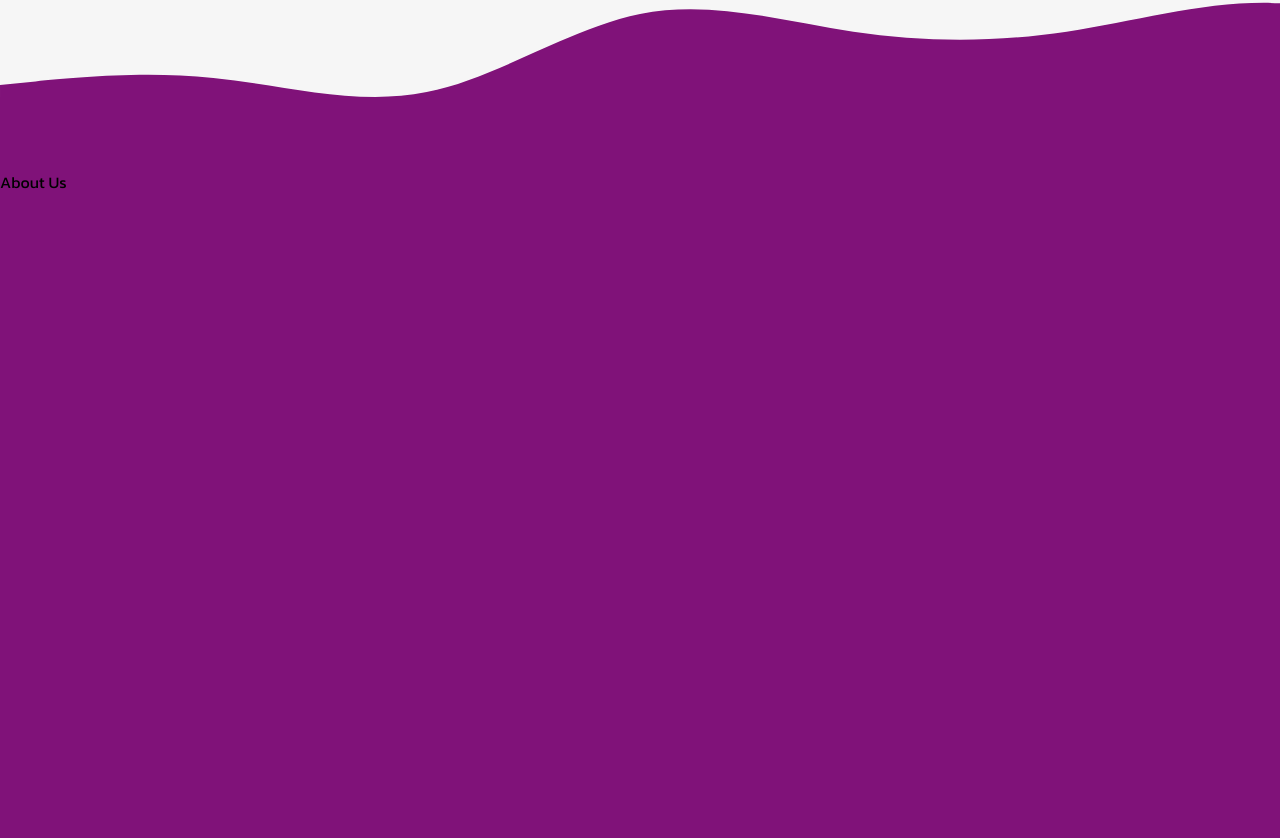
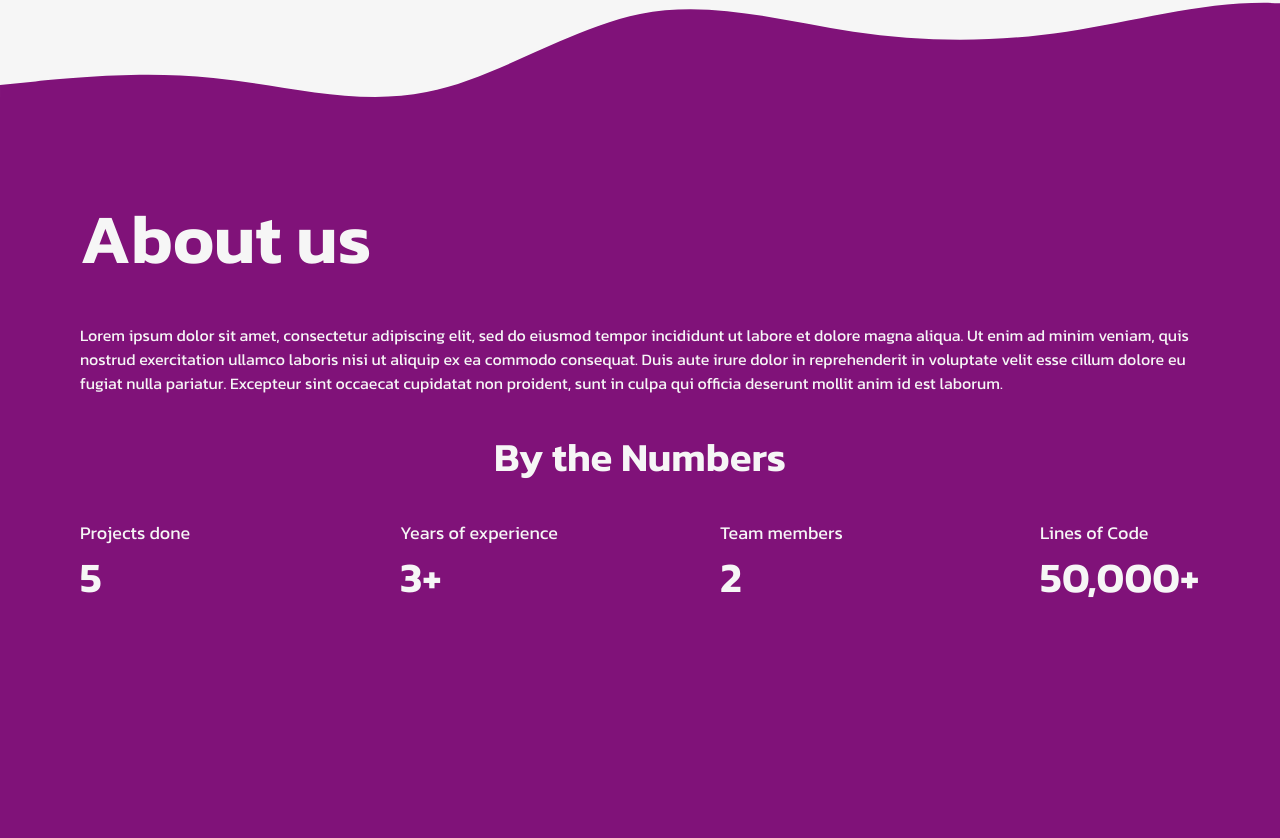
Before and after one commit to zexach/softwara, a React (Create React App) app: page / in a window 1280 px wide. Shown: the part 722-1560 px from the top of the page. Built offline with nearby package versions, Linux system fonts and the light colour scheme.

Commit message:
Added Key metrics components to about us page

```diff
--- a/package.json
+++ b/package.json
@@ -11,6 +11,7 @@
     "@types/react": "^18.3.3",
     "@types/react-dom": "^18.3.0",
     "react": "^18.3.1",
+    "react-countup": "^6.5.3",
     "react-dom": "^18.3.1",
     "react-scripts": "5.0.1",
     "react-type-animation": "^3.2.0",
--- /dev/null
+++ b/src/components/KeyMetrics/KeyMetric.scss
@@ -0,0 +1,14 @@
+@import '../../style/_variables.scss';
+
+.key-metric{
+    width: 160px;
+    &__text{
+        font-size: 18px;
+    }
+    &__number{
+        display: flex;
+        flex-direction: row;
+        font-size: 42px;
+        font-weight: 600;
+    }
+}
--- /dev/null
+++ b/src/components/KeyMetrics/KeyMetric.tsx
@@ -0,0 +1,27 @@
+import React from "react";
+import './KeyMetric.scss';
+import CountUp from "react-countup";
+
+type Props = {
+    children?: React.ReactNode;
+    text: string;
+    number: number;
+    cca: boolean;
+}
+
+const KeyMetric: React.FC<Props> = ({ text, number, cca }) => {
+
+    return(
+        <>
+        <div className="key-metric">
+            <p className="key-metric__text">{ text }</p>
+            <div className="key-metric__number">
+                <CountUp className="key-metric__number__info" enableScrollSpy={true} redraw={false} duration={3} end={number} />
+                <span className="key-metric__number__span">{ cca ? '+' : '' }</span>
+            </div>
+        </div>
+        </>
+    );
+}
+
+export default KeyMetric;
--- a/src/pages/AboutUsPage/AboutUsPage.scss
+++ b/src/pages/AboutUsPage/AboutUsPage.scss
@@ -1,7 +1,39 @@
 @import '../../style/_variables.scss';
 
 .about-us-page{
-    width: 100%;
+    max-width: 100%;
     min-height: 100vh;
+    padding: 1rem 5rem;
+    display: flex;
+    flex-direction: column;
+    gap: 2rem;
     background-color: $purple;
+    color: $background;
+    &__header{
+        font-size: 70px;
+        font-weight: 600;
+    }
+    &__content{
+        display: flex;
+        flex-direction: column;
+        gap: 2rem;
+        &__desc{
+            font-size: 16px;
+        }
+        &__metrics{
+            display: flex;
+            flex-direction: column;
+            align-items: center;
+            gap: 2rem;
+            &__metrics{
+                display: flex;
+                flex-direction: row;
+                gap: 10rem;
+            }
+            &__header{
+                font-size: 40px;
+                font-weight: 600;
+            }
+        }
+    }
 }
--- a/src/pages/AboutUsPage/AboutUsPage.tsx
+++ b/src/pages/AboutUsPage/AboutUsPage.tsx
@@ -1,12 +1,25 @@
 import React from "react";
 import './AboutUsPage.scss'
+import KeyMetric from "../../components/KeyMetrics/KeyMetric";
 
 const AboutUsPage: React.FC = () => {
 
     return(
         <>
         <div id='about' className="about-us-page">
-            About Us
+            <h1 className="about-us-page__header">About us</h1>
+            <div className="about-us-page__content">
+                <p className="about-us-page__content__desc">Lorem ipsum dolor sit amet, consectetur adipiscing elit, sed do eiusmod tempor incididunt ut labore et dolore magna aliqua. Ut enim ad minim veniam, quis nostrud exercitation ullamco laboris nisi ut aliquip ex ea commodo consequat. Duis aute irure dolor in reprehenderit in voluptate velit esse cillum dolore eu fugiat nulla pariatur. Excepteur sint occaecat cupidatat non proident, sunt in culpa qui officia deserunt mollit anim id est laborum.</p>
+                <div className="about-us-page__content__metrics">
+                    <h2 className="about-us-page__content__metrics__header">By the Numbers</h2>
+                    <div className="about-us-page__content__metrics__metrics">
+                        <KeyMetric text="Projects done" number={5} cca={false} />
+                        <KeyMetric text="Years of experience" number={3} cca={true} />
+                        <KeyMetric text="Team members" number={2} cca={false} />
+                        <KeyMetric text="Lines of Code" number={50000} cca={true} />
+                    </div>
+                </div>
+            </div>
         </div>
         </>
     );
```
Also changed, not shown: 1 other file (tests, documents, lock files or other folders).
